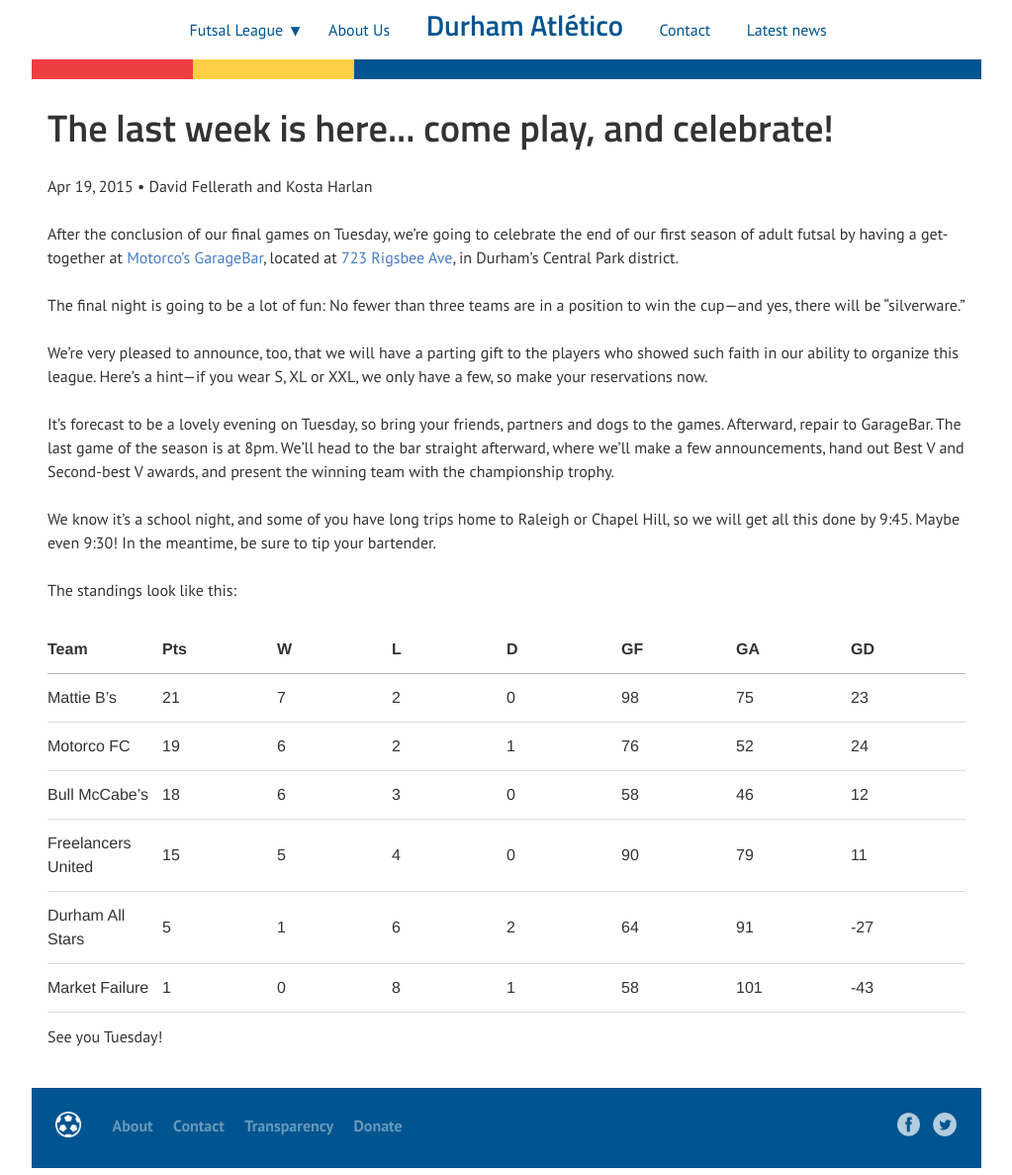
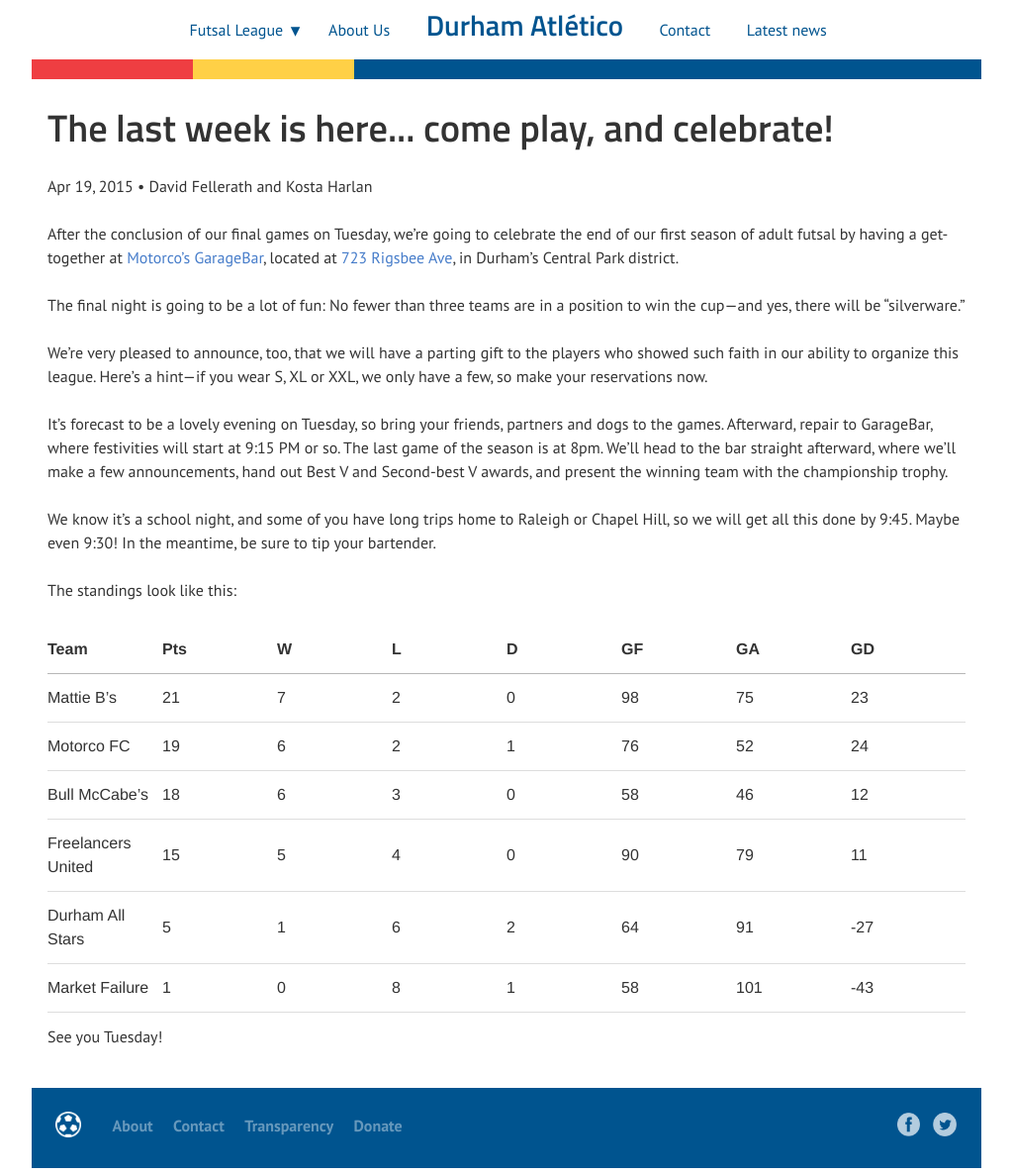
Before and after one commit to durhamatletico/durhamatletico.github.io, a Jekyll site: the page built from _posts/2015-04-19-last-week-here-come-play-celebrate.md, in a window 1280 px wide. Shown: the whole page at 99% size, without its empty margins (128-1151 px from the left). Built offline with Jekyll 4.4.1, drawn with Linux system fonts in a browser that asks for light colours.

Commit message:
Specify a time

```diff
--- a/_posts/2015-04-19-last-week-here-come-play-celebrate.md
+++ b/_posts/2015-04-19-last-week-here-come-play-celebrate.md
@@ -12,7 +12,7 @@
 
 We’re very pleased to announce, too, that we will have a parting gift to the players who showed such faith in our ability to organize this league. Here’s a hint—if you wear S, XL or XXL, we only have a few, so make your reservations now.
 
-It’s forecast to be a lovely evening on Tuesday, so bring your friends, partners and dogs to the games. Afterward, repair to GarageBar. The last game of the season is at 8pm. We’ll head to the bar straight afterward, where we’ll make a few announcements, hand out Best V and Second-best V awards, and present the winning team with the championship trophy.
+It’s forecast to be a lovely evening on Tuesday, so bring your friends, partners and dogs to the games. Afterward, repair to GarageBar, where festivities will start at 9:15 PM or so. The last game of the season is at 8pm. We’ll head to the bar straight afterward, where we’ll make a few announcements, hand out Best V and Second-best V awards, and present the winning team with the championship trophy.
 
 We know it’s a school night, and some of you have long trips home to Raleigh or Chapel Hill, so we will get all this done by 9:45. Maybe even 9:30! In the meantime, be sure to tip your bartender.
 
```
